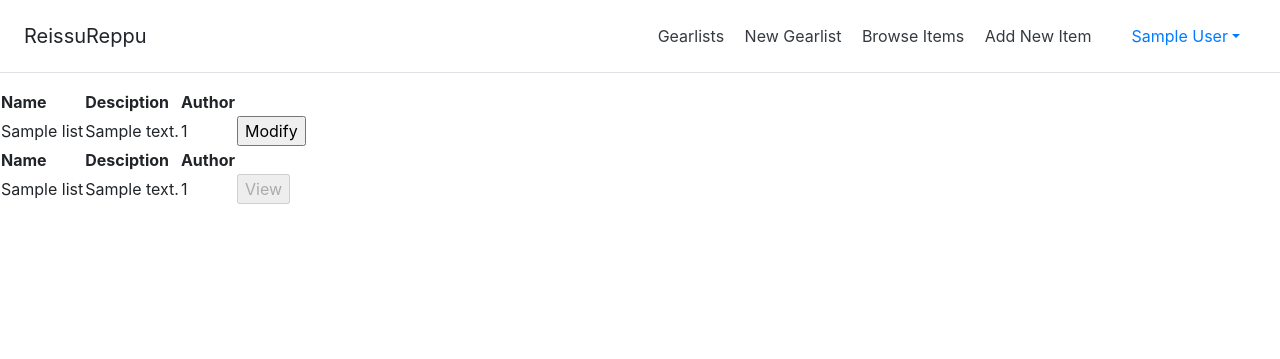
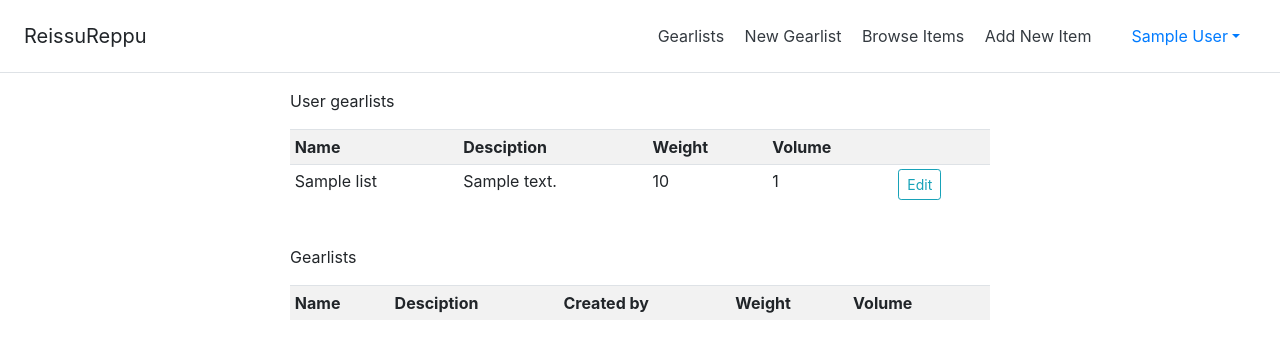
Before and after one commit to juhakaup/ReissuReppu, a Flask app: page /lists in a window 1280 px wide. Shown: the top 359 px of the page. Run offline with Flask 2, Linux system fonts and the light colour scheme; a user stored in the database is signed in; tables that the repository leaves empty hold one stand-in row (values such as "Sample post"); lists and menus that the app fills with data are empty; some libraries are stand-ins or nearby versions.

Commit message:
lisää bootstrap muotoilua

```diff
--- a/application/lists/views.py
+++ b/application/lists/views.py
@@ -12,11 +12,15 @@ from flask_login import login_required
 @app.route("/lists", methods=["GET"])
 def lists_index():
     usrLists = None
+
     if current_user.is_authenticated:
-        usrLists = current_user.gearlists
+        usrLists = GearList.user_lists(current_user.id)#current_user.gearlists
+        lists = GearList.not_user_lists(1)
+    else:
+        lists = GearList.not_user_lists(-1)
 
     return render_template("lists/list.html",
-                            lists = GearList.query.all(), usrLists = usrLists)
+                            lists = lists, usrLists = usrLists)
 
 # New gearlist form
 @app.route("/lists/new/")
--- /dev/null
+++ b/application/static/style.css
@@ -0,0 +1,8 @@
+.main-form {
+    width: 500px;
+    margin: auto;
+}
+
+#h3 {
+    color: blue;
+}
--- a/application/templates/layout.html
+++ b/application/templates/layout.html
@@ -3,6 +3,7 @@
 <head>
     <meta charset="utf-8">
     <title>ReissuReppu</title>
+    <link rel="stylesheet" type="text/css" href="{{ url_for('static', filename='style.css') }}">
     <link rel="stylesheet" href="https://maxcdn.bootstrapcdn.com/bootstrap/4.0.0/css/bootstrap.min.css" integrity="sha384-Gn5384xqQ1aoWXA+058RXPxPg6fy4IWvTNh0E263XmFcJlSAwiGgFAW/dAiS6JXm" crossorigin="anonymous">
 </head>
 
--- a/application/templates/lists/list.html
+++ b/application/templates/lists/list.html
@@ -1,44 +1,60 @@
 {% extends "layout.html" %}
 
 {% block body %}
+
+<div style="width: 700px; margin: auto">
+
     {% if not usrLists == None%}
-    <table>
+    <p>User gearlists</p>
+    <table class="table table-sm table-striped">
         <tr>
             <th>Name</th>
             <th>Desciption</th>
-            <th>Author</th>
+            <th>Weight</th>
+            <th>Volume</th>
+            <th></th>
         </tr>
         {% for list in usrLists %}
         <tr>
             <td>{{ list.name }}</td>
             <td>{{ list.description }}</td>
-            <td>{{ list.user }}</td>
+            <td>{{ list.weight }}</td>
+            <td>{{ list.volume }}</td>
             <td>
-                <form method="GET" action="{{ url_for('modify_list',list_id=list.id) }}">
-                    <input type="submit" value="Modify"/>
+                <form method="GET" action="{{ url_for('modify_list',list_id=list.list_id) }}">
+                    <input type="submit" value="Edit" class="btn btn-sm btn-outline-info" />
                 </form>
             </td>
         </tr>
         {% endfor %}
     </table>
     {% endif %}
-    <table>
+
+    <br>
+    <p>Gearlists</p>
+    <table class="table table-sm table-striped">
         <tr>
             <th>Name</th>
             <th>Desciption</th>
-            <th>Author</th>
+            <th>Created by</th>
+            <th>Weight</th>
+            <th>Volume</th>
+            <th></th>
         </tr>
         {% for list in lists %}
         <tr>
             <td>{{ list.name }}</td>
-            <td>{{ list.description }}</td>
-            <td>{{ list.user }}</td>
+            <td><span class="d-inline-block text-truncate" style="max-width: 250px;">{{ list.description }}</span></td>
+            <td>{{ list.username }}</td>
+            <td>{{ list.weight }}</td>
+            <td>{{ list.volume }}</td>
             <td>
-                <form method="GET" action="{{ url_for('modify_list',list_id=list.id) }}">
-                    <input type="submit" value="View" disabled/>
+                <form method="GET" action="{{ url_for('modify_list',list_id=list.list_id) }}">
+                    <input type="submit" value="View" class="btn btn-sm btn-outline-success" disabled />
                 </form>
             </td>
         </tr>
         {% endfor %}
     </table>
+</div>
 {% endblock %}
```
Also changed, not shown: application/templates/articles/list.html (+45 -38 lines), application/templates/auth/loginform.html (+11 -10 lines), application/templates/auth/new.html (+6 -6 lines), application/templates/style.css (added, +9 -0 lines).
